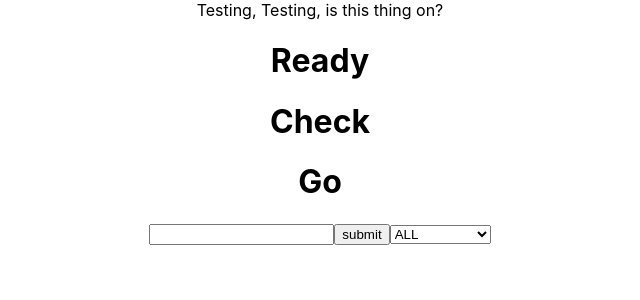
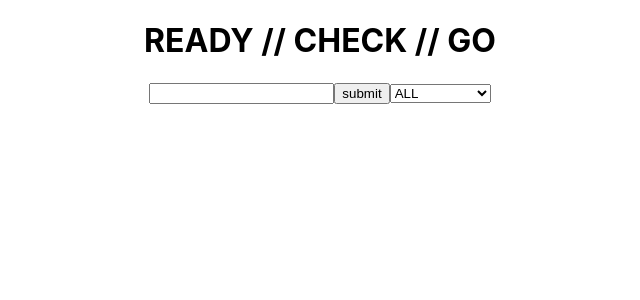
Before and after one commit to Medeirosseth/ReadyCheckGo, a React (Create React App) app in the folder rcg/: page / in a window 1280 px wide. Shown: the top 300 px of the page, without its empty margins (320-960 px from the left). Built offline with nearby package versions, Linux system fonts and the light colour scheme.

Commit message:
add Header

```diff
--- a/rcg/src/App.js
+++ b/rcg/src/App.js
@@ -3,6 +3,7 @@ import React, {useState, useEffect, useRef } from "react";
 //import { useSpring, animated } from 'react-spring'
 import Form from './components/Form';
 import CheckList from './components/CheckList';
+import Header from './components/Header';
 
 
 
@@ -44,10 +45,7 @@ function App() {
 
   return (
     <div className="App">
-      <header>Testing, Testing, is this thing on?</header>
-      <h1> Ready </h1>
-      <h1>Check</h1>
-      <h1>Go</h1>
+      <Header />
       <Form
         setInputText={setInputText}
         setItems={setItems}
--- /dev/null
+++ b/rcg/src/components/Header.js
@@ -0,0 +1,11 @@
+import React from "react"
+
+function Header(){
+  return (
+    <>
+      <h1>READY // CHECK // GO</h1>
+    </>
+  );
+}
+
+export default Header;
```
